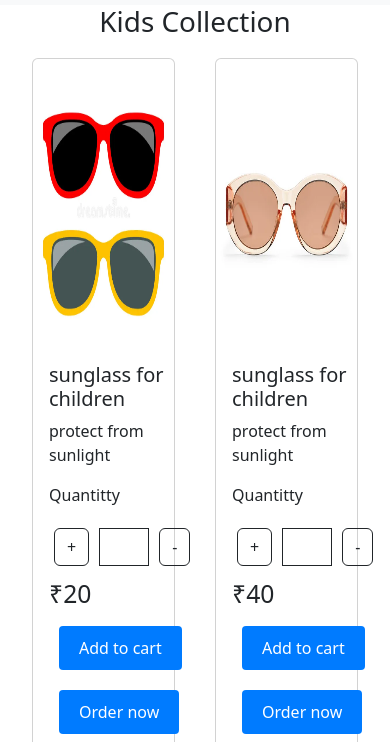
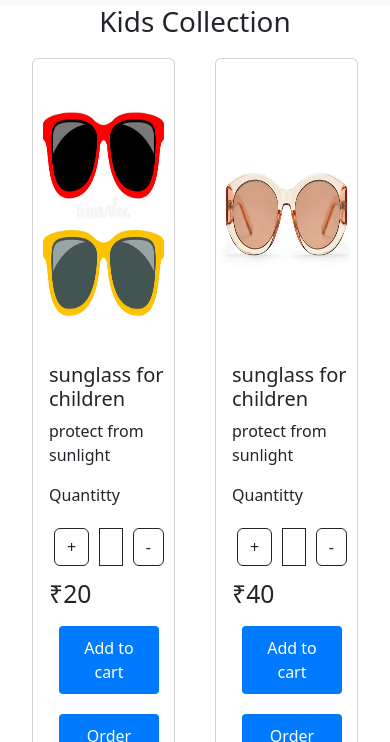
Before and after one commit to Surya-prakash-a11y/React.js, a React app in the folder glass/: page /sun1 in a window 390 px wide. Shown: the part 102-844 px from the top of the page. Built offline with nearby package versions, Linux system fonts and the light colour scheme.

Commit message:
second change

```diff
--- a/glass/src/Pages/Sun.css
+++ b/glass/src/Pages/Sun.css
@@ -44,6 +44,7 @@ margin: 10px;
 
 @media screen and (max-width:768px) {
     .card{
+
          height: 700px;
         display: block;
         position: relative;
@@ -51,8 +52,18 @@ margin: 10px;
     .card-body{
         display: block;
         position: absolute;
+
     }
     .card-text{
         margin-top: 5%;
+
+    }
+
+    .value{
+        margin-right: 18%;
+    }
+    #submit{
+      justify-items: baseline;
+        width: 100px;
     }
 }
```
